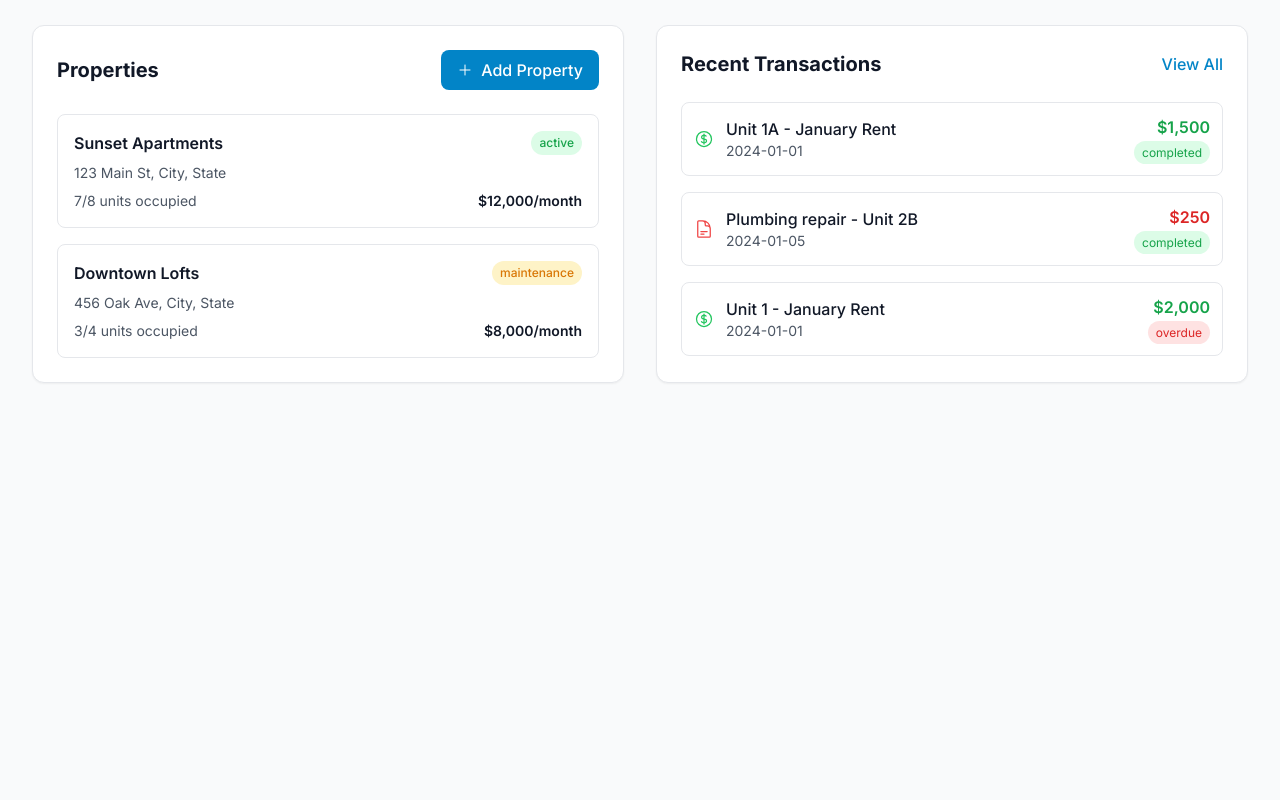
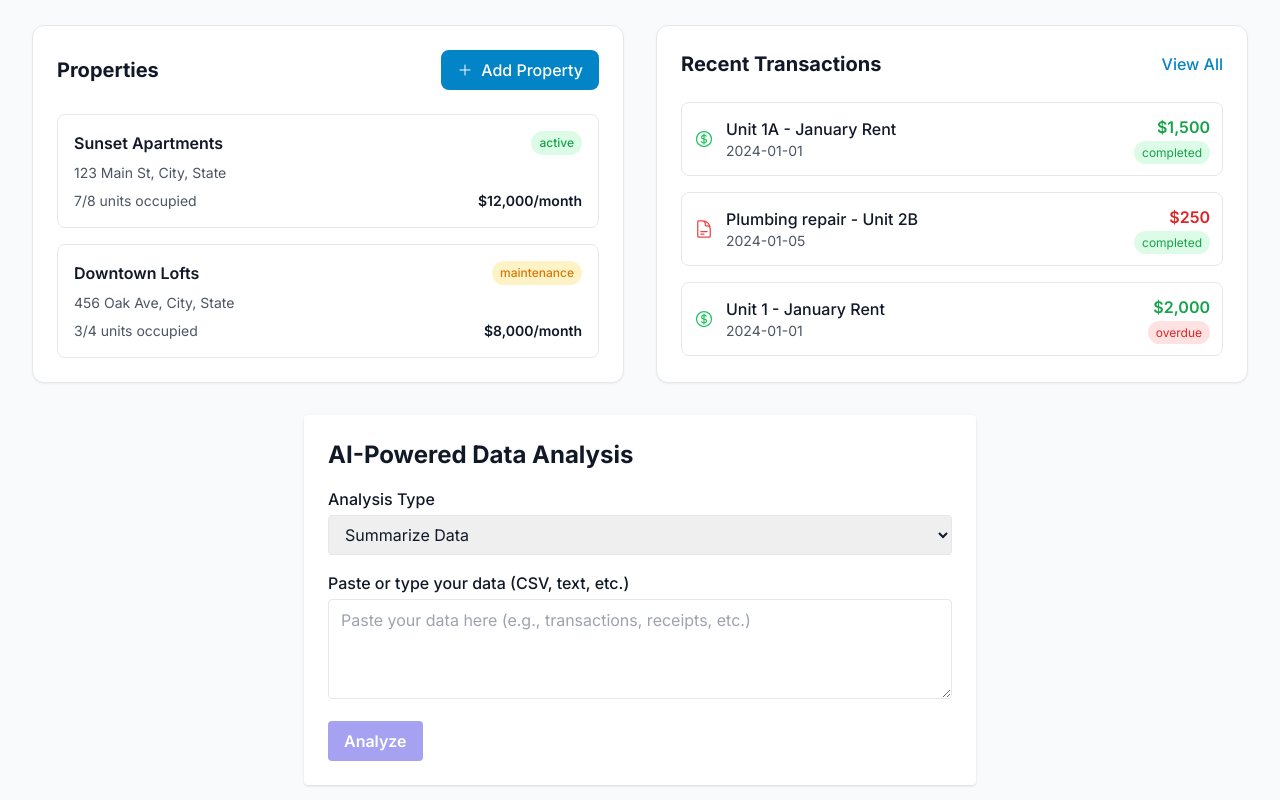
Before and after one commit to dcotters/Propertybooks.io, a Next.js app: page /dashboard in a window 1280 px wide. Shown: the part 368-1168 px from the top of the page. Before the commit the page ends 800 px from the top, so only its background shows below. Built offline with nearby package versions, Linux system fonts and the light colour scheme.

Commit message:
Configure AWS S3 integration and update environment setup

```diff
--- /dev/null
+++ b/app/api/ai/analyze/route.ts
@@ -0,0 +1,32 @@
+import { NextRequest, NextResponse } from 'next/server'
+import { Configuration, OpenAIApi } from 'openai'
+
+const openai = new OpenAIApi(new Configuration({ apiKey: process.env.OPENAI_API_KEY }))
+
+export async function POST(request: NextRequest) {
+  const { text, question, mode } = await request.json()
+
+  let prompt = ''
+  if (mode === 'summary') {
+    prompt = `Summarize this for a landlord's accounting: ${text}`
+  } else if (mode === 'categorize') {
+    prompt = `Categorize the following transaction or expense for landlord accounting. Return only the category name.\nText: ${text}`
+  } else if (mode === 'anomaly') {
+    prompt = `Analyze the following transactions and flag any unusual or suspicious activity.\n${text}`
+  } else if (mode === 'tax_tips') {
+    prompt = `Based on this data, provide personalized tax optimization tips for a landlord.\n${text}`
+  } else if (mode === 'qa' && question) {
+    prompt = `Answer the following question based on the user's data.\nData: ${text}\nQuestion: ${question}`
+  } else {
+    return NextResponse.json({ error: 'Invalid mode or missing data' }, { status: 400 })
+  }
+
+  const response = await openai.createChatCompletion({
+    model: 'gpt-4',
+    messages: [{ role: 'user', content: prompt }],
+    max_tokens: 500,
+    temperature: 0.2,
+  })
+
+  return NextResponse.json({ result: response.data.choices[0].message?.content })
+}
--- a/app/dashboard/page.tsx
+++ b/app/dashboard/page.tsx
@@ -16,6 +16,7 @@ import {
   BellIcon,
   MagnifyingGlassIcon
 } from '@heroicons/react/24/outline'
+import AIAnalysisPanel from '@/components/ai/AIAnalysisPanel'
 
 interface Property {
   id: string
@@ -542,6 +543,7 @@ export default function Dashboard() {
             </div>
           </motion.div>
         )}
+        <AIAnalysisPanel />
       </div>
     </div>
   )
--- /dev/null
+++ b/components/ai/AIAnalysisPanel.tsx
@@ -0,0 +1,97 @@
+'use client'
+
+import { useState } from 'react'
+
+const MODES = [
+  { value: 'summary', label: 'Summarize Data' },
+  { value: 'categorize', label: 'Categorize Expense' },
+  { value: 'anomaly', label: 'Detect Anomalies' },
+  { value: 'tax_tips', label: 'Tax Optimization Tips' },
+  { value: 'qa', label: 'Ask a Question' },
+]
+
+export default function AIAnalysisPanel() {
+  const [mode, setMode] = useState('summary')
+  const [text, setText] = useState('')
+  const [question, setQuestion] = useState('')
+  const [result, setResult] = useState('')
+  const [loading, setLoading] = useState(false)
+  const [error, setError] = useState('')
+
+  const handleAnalyze = async () => {
+    setLoading(true)
+    setError('')
+    setResult('')
+    try {
+      const res = await fetch('/api/ai/analyze', {
+        method: 'POST',
+        headers: { 'Content-Type': 'application/json' },
+        body: JSON.stringify({ text, question, mode }),
+      })
+      const data = await res.json()
+      if (res.ok) {
+        setResult(data.result)
+      } else {
+        setError(data.error || 'Something went wrong')
+      }
+    } catch (err) {
+      setError('Failed to contact AI service')
+    } finally {
+      setLoading(false)
+    }
+  }
+
+  return (
+    <div className="max-w-2xl mx-auto p-6 bg-white rounded shadow mt-8">
+      <h2 className="text-2xl font-bold mb-4">AI-Powered Data Analysis</h2>
+      <div className="mb-4">
+        <label className="block font-medium mb-1">Analysis Type</label>
+        <select
+          className="w-full border rounded px-3 py-2"
+          value={mode}
+          onChange={e => setMode(e.target.value)}
+        >
+          {MODES.map(m => (
+            <option key={m.value} value={m.value}>{m.label}</option>
+          ))}
+        </select>
+      </div>
+      <div className="mb-4">
+        <label className="block font-medium mb-1">
+          {mode === 'qa' ? 'Paste your data (CSV, text, etc.)' : 'Paste or type your data (CSV, text, etc.)'}
+        </label>
+        <textarea
+          className="w-full border rounded px-3 py-2 min-h-[100px]"
+          value={text}
+          onChange={e => setText(e.target.value)}
+          placeholder="Paste your data here (e.g., transactions, receipts, etc.)"
+        />
+      </div>
+      {mode === 'qa' && (
+        <div className="mb-4">
+          <label className="block font-medium mb-1">Your Question</label>
+          <input
+            className="w-full border rounded px-3 py-2"
+            value={question}
+            onChange={e => setQuestion(e.target.value)}
+            placeholder="e.g., How much did I spend on repairs last year?"
+          />
+        </div>
+      )}
+      <button
+        className="bg-indigo-600 text-white px-4 py-2 rounded font-semibold disabled:opacity-50"
+        onClick={handleAnalyze}
+        disabled={loading || !text || (mode === 'qa' && !question)}
+      >
+        {loading ? 'Analyzing...' : 'Analyze'}
+      </button>
+      {error && <div className="mt-4 text-red-600">{error}</div>}
+      {result && (
+        <div className="mt-6 p-4 bg-gray-50 border rounded">
+          <div className="font-semibold mb-2">AI Result:</div>
+          <pre className="whitespace-pre-wrap text-gray-800">{result}</pre>
+        </div>
+      )}
+    </div>
+  )
+}
```
Also changed, not shown: package.json (+27 -26 lines), 2 other files (tests, documents, lock files or other folders).
